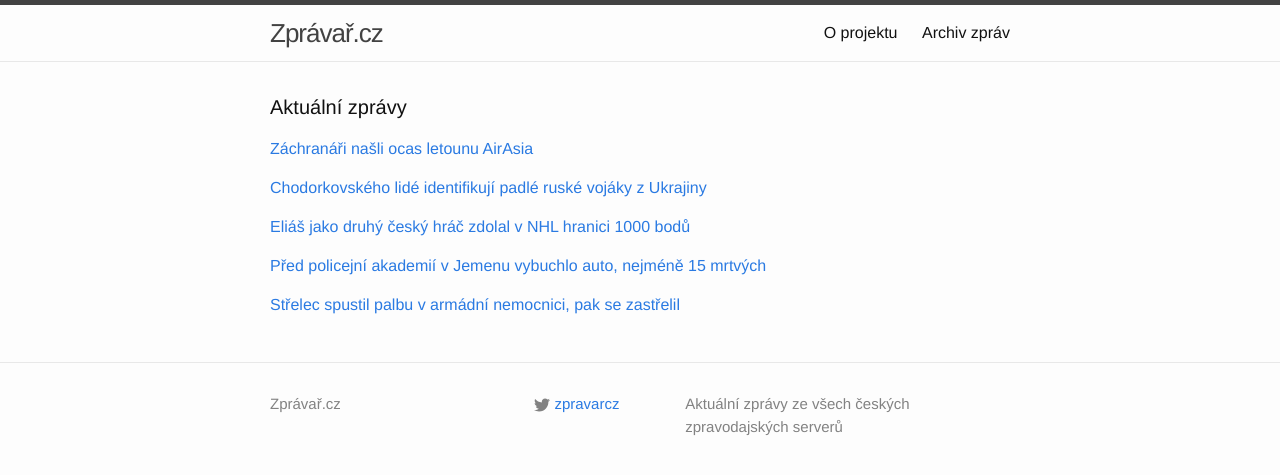
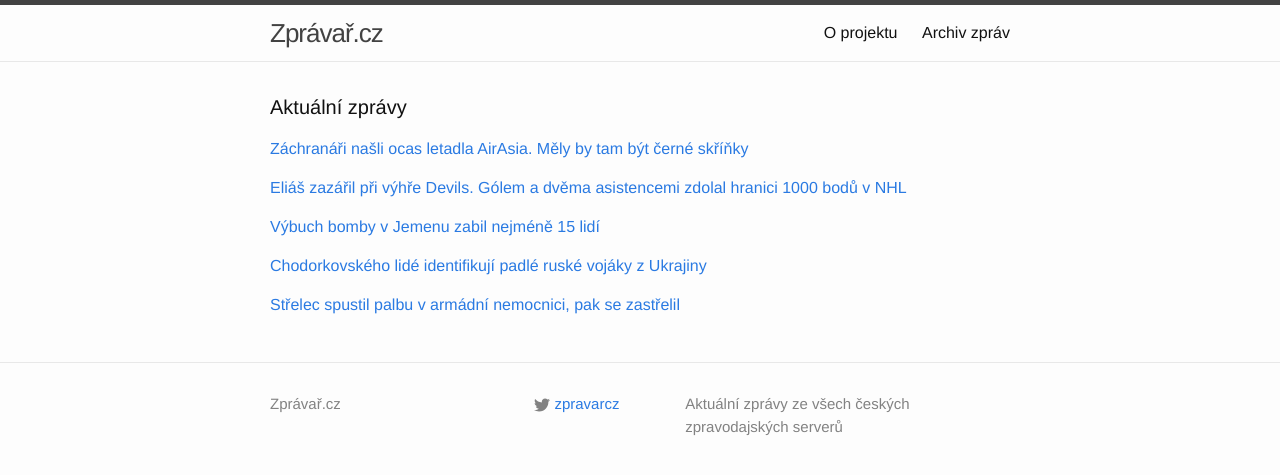
Before and after one commit to adliska/zpravar, a Jekyll site: the page built from index.html, in a window 1280 px wide. Shown: the top 475 px of the page. Built offline with Jekyll 4.4.1, drawn with Linux system fonts in a browser that asks for light colours.

Commit message:
zpravar news update

```diff
--- a/index.html
+++ b/index.html
@@ -5,37 +5,43 @@ layout: default
 <div class="home">
     <h1 class="page-heading">Aktuální zprávy</h1>
 
-<p><a href="javascript:;" onclick="toggle_visibility('zpravy0')">Záchranáři našli ocas letounu AirAsia</a></p>
+<p><a href="javascript:;" onclick="toggle_visibility('zpravy0')">Záchranáři našli ocas letadla AirAsia. Měly by tam být černé skříňky </a></p>
 <div id="zpravy0" style="display:none">
 <ul>
+<li><a href=http://www.lidovky.cz/zachranari-nasli-ocas-letadla-airasia-mely-by-tam-byt-cerne-skrinky-1d9-/zpravy-svet.aspx?c=A150107_075153_ln_zahranici_ele>Záchranáři našli ocas letadla AirAsia. Měly by tam být černé skříňky  - www.lidovky.cz</a></li>
+<li><a href=http://www.rozhlas.cz/_zprava/patraci-tymy-nasly-ocas-letounu-airasia-ve-kterem-by-mely-byt-cerne-skrinky--1440485>Pátrací týmy našly ocas letounu AirAsia, ve kterém by měly být černé skříňky - www.rozhlas.cz</a></li>
+<li><a href=http://www.ceskatelevize.cz/ct24/svet/297371-zachranari-nasli-ocas-letadla-airasia-muze-byt-klicem-k-rozlusteni-tragedie/>Záchranáři našli ocas letadla AirAsia, může být klíčem k rozluštění tragédie - www.ceskatelevize.cz</a></li>
 <li><a href=http://zpravy.e15.cz/zahranicni/udalosti/zachranari-nasli-ocas-letounu-airasia-1150638>Záchranáři našli ocas letounu AirAsia - zpravy.e15.cz</a></li>
 <li><a href=http://www.tyden.cz/rubriky/zahranici/asie-a-oceanie/zachranari-nasli-ocas-letounu-airasia_329296.html>Záchranáři našli ocas letounu AirAsia - www.tyden.cz</a></li>
+<li><a href=http://www.rozhlas.cz/_zprava/patraci-tymy-nasly-ocas-indoneskeho-letounu-airasia--1440485>Pátrací týmy našly ocas indonéského letounu AirAsia - www.rozhlas.cz</a></li>
 <li><a href=http://zpravy.aktualne.cz/zahranici/prulom-zachranari-nasli-v-oceanu-ocas-letounu-airasia/r~f8c69c48962f11e4aff10025900fea04/>Průlom: Pátrací týmy našly v oceánu ocas letounu AirAsia - zpravy.aktualne.cz</a></li>
 <li><a href=http://zpravy.idnes.cz/nalez-ocasni-casti-airbusu-airasia-dt1-/zahranicni.aspx?c=A150107_063753_zahranicni_wlk>Našli jsme ocas airbusu, oznámili indonéští pátrači - zpravy.idnes.cz</a></li>
 <li><a href=http://www.ceskenoviny.cz/zpravy/zpravy/zachranari-nasli-ocas-letounu-airasia/1165758>Záchranáři našli ocas letounu AirAsia - www.ceskenoviny.cz</a></li>
 </ul>
-</div><p><a href="javascript:;" onclick="toggle_visibility('zpravy1')">Chodorkovského lidé identifikují padlé ruské vojáky z Ukrajiny</a></p>
+</div><p><a href="javascript:;" onclick="toggle_visibility('zpravy1')">Eliáš zazářil při výhře Devils. Gólem a dvěma asistencemi zdolal hranici 1000 bodů v NHL </a></p>
 <div id="zpravy1" style="display:none">
+<ul>
+<li><a href=http://www.rozhlas.cz/_zprava/elias-zazaril-pri-vyhre-devils-golem-a-dvema-asistencemi-zdolal-hranici-1000-bodu-v-nhl--1440490>Eliáš zazářil při výhře Devils. Gólem a dvěma asistencemi zdolal hranici 1000 bodů v NHL  - www.rozhlas.cz</a></li>
+<li><a href=http://www.denik.cz/hokej/elias-jako-druhy-cesky-hrac-zdolal-v-nhl-hranici-1000-bodu-20150107.html>Eliáš jako druhý český hráč zdolal v NHL hranici 1000 bodů - www.denik.cz</a></li>
+<li><a href=http://hokej.idnes.cz/elias-reziroval-vyhru-new-jersey-dq7-/nhl.aspx?c=A150107_070046_nhl_Mkr>Eliáš režíroval výhru New Jersey a získal tisící bod kariéry v NHL - hokej.idnes.cz</a></li>
+<li><a href=http://sport.aktualne.cz/magicky-eliasuv-vecer-zaril-a-pokoril-hranici-1000-bodu/r~c163d926962c11e4ba57002590604f2e/>Magický Eliášův večer! Zářil a pokořil hranicí 1000 bodů - sport.aktualne.cz</a></li>
+<li><a href=http://www.sportovninoviny.cz/zpravy/elias-jako-druhy-cesky-hrac-zdolal-v-nhl-hranici-1000-bodu/1165755>Eliáš jako druhý český hráč zdolal v NHL hranici 1000 bodů - www.sportovninoviny.cz</a></li>
+</ul>
+</div><p><a href="javascript:;" onclick="toggle_visibility('zpravy2')">Výbuch bomby v Jemenu zabil nejméně 15 lidí</a></p>
+<div id="zpravy2" style="display:none">
+<ul>
+<li><a href=http://www.ceskenoviny.cz/zpravy/zpravy/vybuch-bomby-v-jemenu-zabil-nejmene-15-lidi/1165754>Výbuch bomby v Jemenu zabil nejméně 15 lidí - www.ceskenoviny.cz</a></li>
+<li><a href=http://zpravy.idnes.cz/pred-policejni-akademii-v-jemenu-vybuchlo-auto-fq7-/zahranicni.aspx?c=A150107_072413_zahranicni_wlk>Před policejní akademií v Jemenu vybuchlo auto, nejméně 15 mrtvých - zpravy.idnes.cz</a></li>
+<li><a href=http://zpravy.aktualne.cz/zahranici/pri-vybuchu-pred-akademii-v-jemenu-zahynuly-desitky-lidi/r~117961ba962d11e490f70025900fea04/>Při výbuchu před akademií v Jemenu zahynuly desítky lidí - zpravy.aktualne.cz</a></li>
+<li><a href=http://www.ceskenoviny.cz/zpravy/zpravy/vybuch-v-jemenu-si-zrejme-vyzadal-desitky-obeti/1165754>Výbuch v Jemenu si zřejmě vyžádal desítky obětí - www.ceskenoviny.cz</a></li>
+</ul>
+</div><p><a href="javascript:;" onclick="toggle_visibility('zpravy3')">Chodorkovského lidé identifikují padlé ruské vojáky z Ukrajiny</a></p>
+<div id="zpravy3" style="display:none">
 <ul>
 <li><a href=http://zpravy.idnes.cz/chodorkovskij-identifikace-obeti-ukrajina-rusko-fb1-/zahranicni.aspx?c=A150107_070025_zahranicni_wlk>Chodorkovského lidé identifikují padlé ruské vojáky z Ukrajiny - zpravy.idnes.cz</a></li>
 <li><a href=http://zpravy.e15.cz/zahranicni/udalosti/chodorkovskeho-lide-se-snazi-identifikovat-ruske-padle-z-ukrajiny-1150635>Chodorkovského lidé se snaží identifikovat ruské padlé z Ukrajiny - zpravy.e15.cz</a></li>
 <li><a href=http://www.novinky.cz/zahranicni/evropa/358027-chodorkovskeho-lide-se-snazi-identifikovat-ruske-padle-z-ukrajiny.html>Chodorkovského lidé se snaží identifikovat ruské padlé z Ukrajiny  - www.novinky.cz</a></li>
 <li><a href=http://www.ceskenoviny.cz/zpravy/zpravy/chodorkovskeho-lide-se-snazi-identifikovat-ruske-padle-z-ukrajiny/1165738>Chodorkovského lidé se snaží identifikovat ruské padlé z Ukrajiny - www.ceskenoviny.cz</a></li>
-</ul>
-</div><p><a href="javascript:;" onclick="toggle_visibility('zpravy2')">Eliáš jako druhý český hráč zdolal v NHL hranici 1000 bodů</a></p>
-<div id="zpravy2" style="display:none">
-<ul>
-<li><a href=http://www.denik.cz/hokej/elias-jako-druhy-cesky-hrac-zdolal-v-nhl-hranici-1000-bodu-20150107.html>Eliáš jako druhý český hráč zdolal v NHL hranici 1000 bodů - www.denik.cz</a></li>
-<li><a href=http://hokej.idnes.cz/elias-reziroval-vyhru-new-jersey-dq7-/nhl.aspx?c=A150107_070046_nhl_Mkr>Eliáš režíroval výhru New Jersey a získal tisící bod kariéry v NHL - hokej.idnes.cz</a></li>
-<li><a href=http://sport.aktualne.cz/magicky-eliasuv-vecer-zaril-a-pokoril-hranici-1000-bodu/r~c163d926962c11e4ba57002590604f2e/>Magický Eliášův večer! Zářil a pokořil hranicí 1000 bodů - sport.aktualne.cz</a></li>
-<li><a href=http://www.sportovninoviny.cz/zpravy/elias-jako-druhy-cesky-hrac-zdolal-v-nhl-hranici-1000-bodu/1165755>Eliáš jako druhý český hráč zdolal v NHL hranici 1000 bodů - www.sportovninoviny.cz</a></li>
-</ul>
-</div><p><a href="javascript:;" onclick="toggle_visibility('zpravy3')">Před policejní akademií v Jemenu vybuchlo auto, nejméně 15 mrtvých</a></p>
-<div id="zpravy3" style="display:none">
-<ul>
-<li><a href=http://zpravy.idnes.cz/pred-policejni-akademii-v-jemenu-vybuchlo-auto-fq7-/zahranicni.aspx?c=A150107_072413_zahranicni_wlk>Před policejní akademií v Jemenu vybuchlo auto, nejméně 15 mrtvých - zpravy.idnes.cz</a></li>
-<li><a href=http://zpravy.aktualne.cz/zahranici/pri-vybuchu-pred-akademii-v-jemenu-zahynuly-desitky-lidi/r~117961ba962d11e490f70025900fea04/>Při výbuchu před akademií v Jemenu zahynuly desítky lidí - zpravy.aktualne.cz</a></li>
-<li><a href=http://www.ceskenoviny.cz/zpravy/zpravy/vybuch-v-jemenu-si-zrejme-vyzadal-desitky-obeti/1165754>Výbuch v Jemenu si zřejmě vyžádal desítky obětí - www.ceskenoviny.cz</a></li>
 </ul>
 </div><p><a href="javascript:;" onclick="toggle_visibility('zpravy4')">Střelec spustil palbu v armádní nemocnici, pak se zastřelil</a></p>
 <div id="zpravy4" style="display:none">
```
